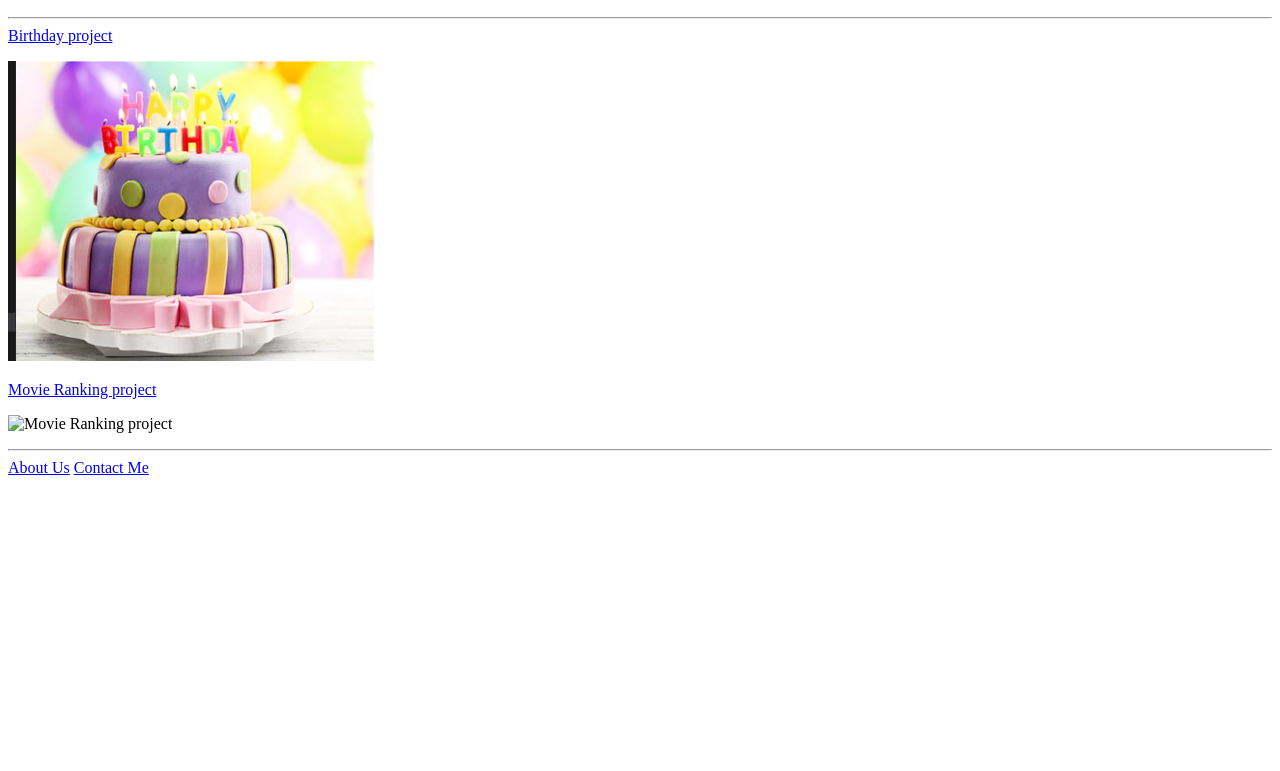
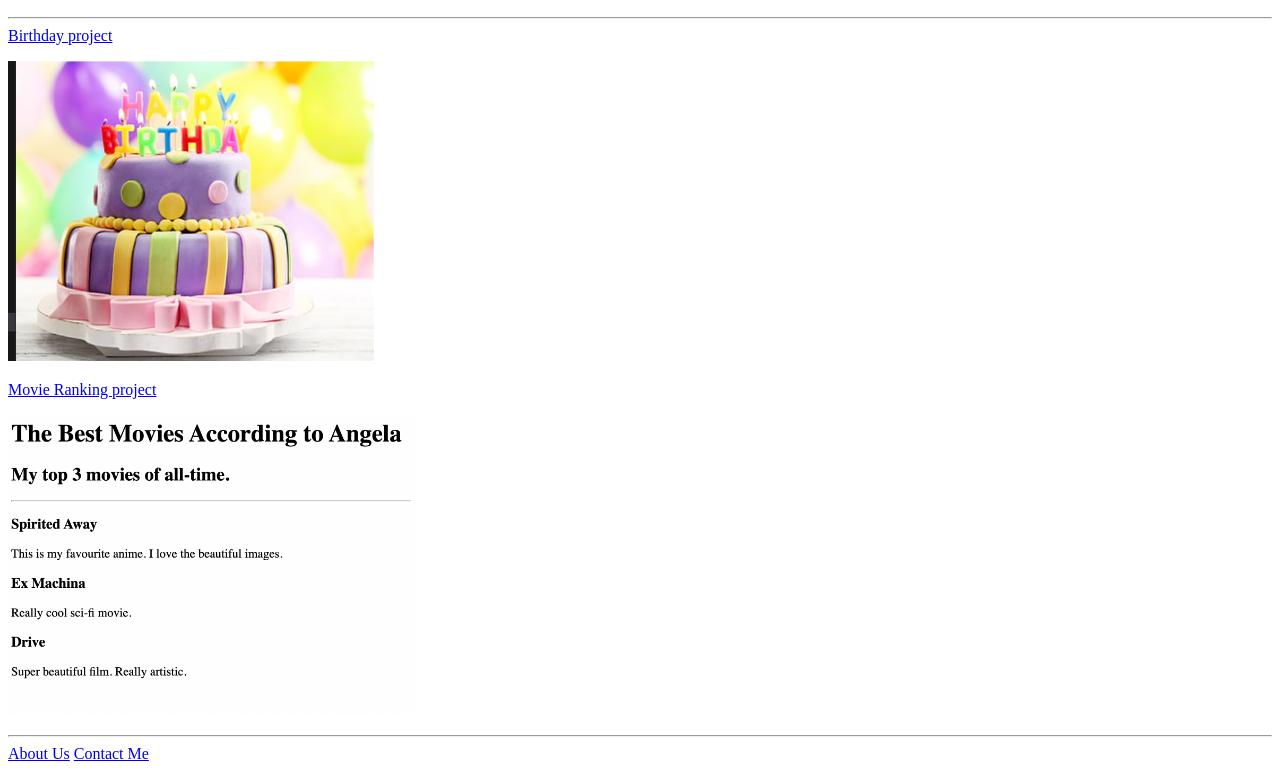
Before and after one commit to SrikanthN1409/html.nagallaskth, a plain HTML site: page index.html in a window 1280 px wide. Shown: the part 110-881 px from the top of the page. Before the commit the page ends 800 px from the top, so only its background shows below. Drawn offline with Linux system fonts and the light colour scheme.

Commit message:
Update index.html

```diff
--- a/index.html
+++ b/index.html
@@ -18,7 +18,7 @@ HINT for TODO 6: You can use the height attribute set to 200 to make the image s
 https://developer.mozilla.org/en-US/docs/Web/HTML/Element/img#attr-height -->
 <a href="./public/movie-ranking.html">Movie Ranking project</a><br />
 <p>
-<img src="./assets/images/Movie.png" alt="Movie Ranking project" height="300" />
+<img src="./assets/images/movie-ranking.png" alt="Movie Ranking project" height="300" />
 </p>
 <hr />
 <a href="./public/about.html">About Us</a>
```
